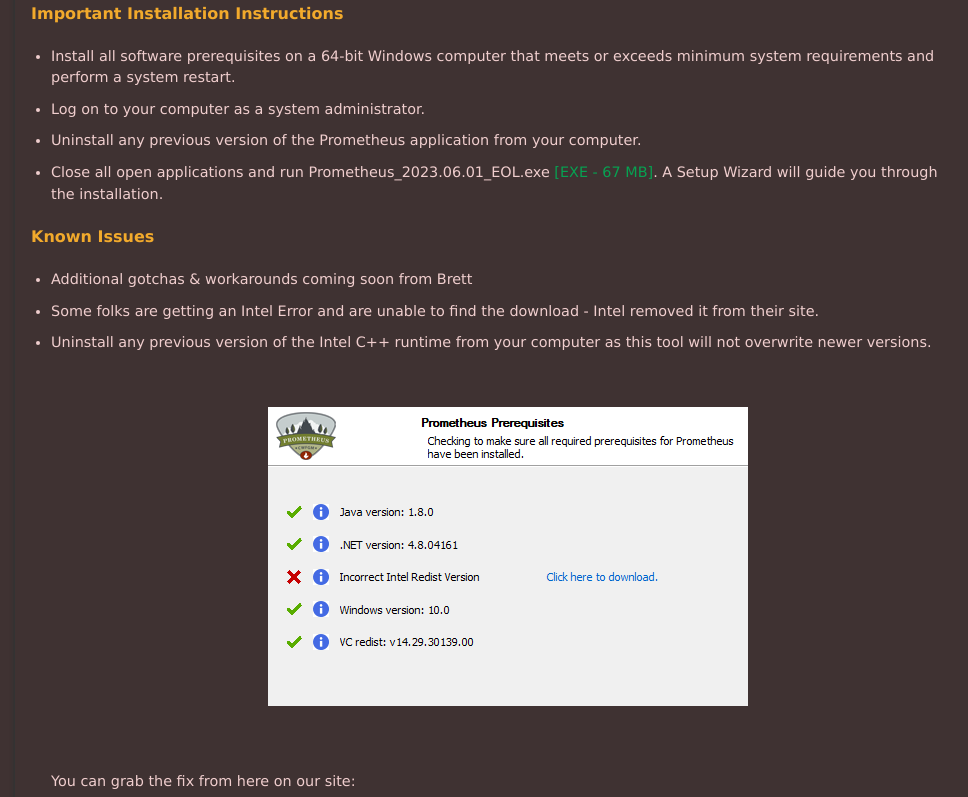
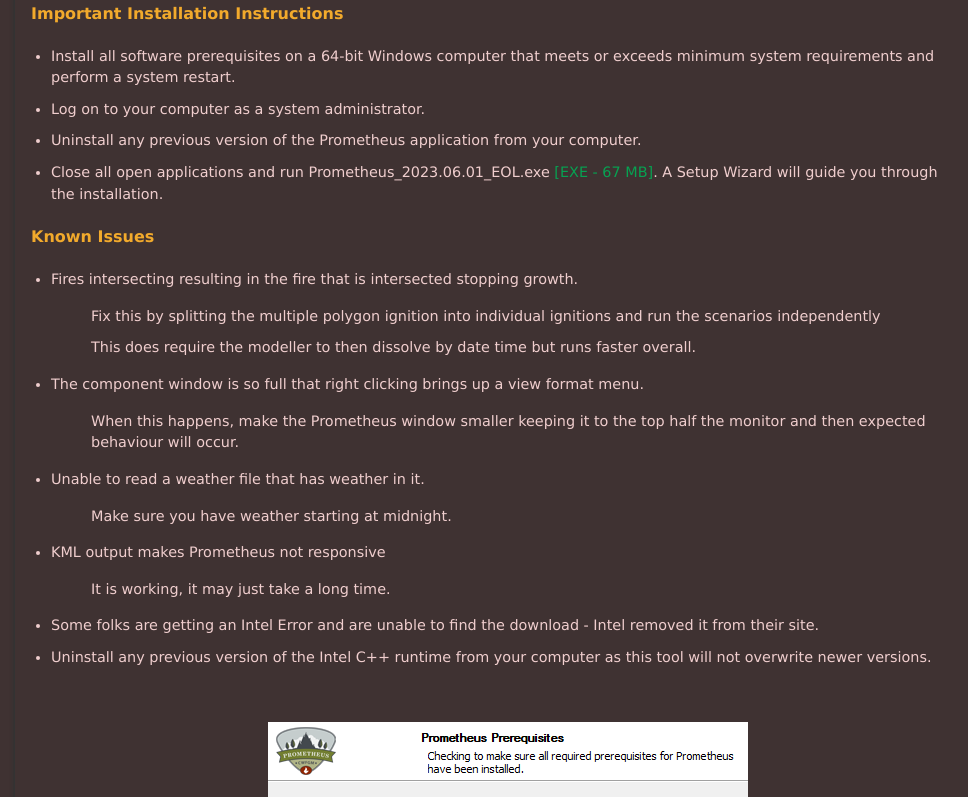
Before and after one commit to WISE-Developers/website_builder, a React (Vite) app: page /#/prometheus_software in a window 1280 px wide. Shown: the part 514-1311 px from the top of the page, without its empty margins (126-1094 px from the left). Built offline with nearby package versions, Linux system fonts and the light colour scheme.

Commit message:
add a copy of the gotchas to the download page

```diff
--- a/src/pages/PrometheusSoftware.tsx
+++ b/src/pages/PrometheusSoftware.tsx
@@ -30,7 +30,18 @@
           <h3>Known Issues</h3>
 
           <ul>
-            <li> Additional gotchas & workarounds coming soon from Brett</li>
+             <li>Fires intersecting resulting in the fire that is intersected stopping growth.</li>
+            <ol>
+              <li>Fix this by splitting the multiple polygon ignition into individual ignitions and run the scenarios independently</li>
+              <li>This does require the modeller to then dissolve by date time but runs faster overall.</li>
+            </ol>
+            <li> The component window is so full that right clicking brings up a view format menu.</li>
+            <ol>When this happens, make the Prometheus window smaller keeping it to the top half the monitor and then expected behaviour will occur.</ol>
+          <li>Unable to read a weather file that has weather in it.</li>
+            <ol>Make sure you have weather starting at midnight.</ol>
+          <li>KML output makes Prometheus not responsive</li>
+            <ol>It is working, it may just take a long time.</ol>
+
             <li>Some folks are getting an Intel Error and are unable to find the download - Intel removed it from their site.</li>
             <li>Uninstall any previous version of the Intel C++ runtime from your computer as this tool will not overwrite newer versions.</li>
             <br/><br/>
```
